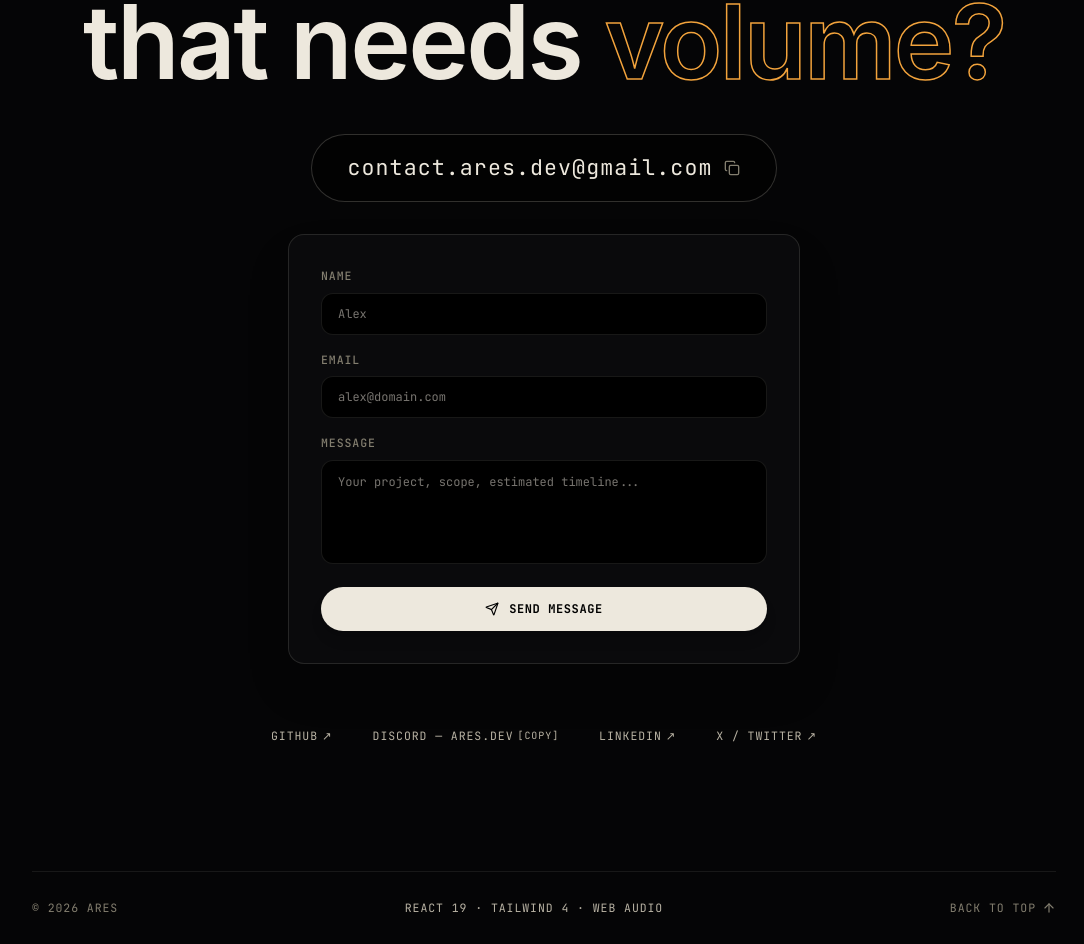
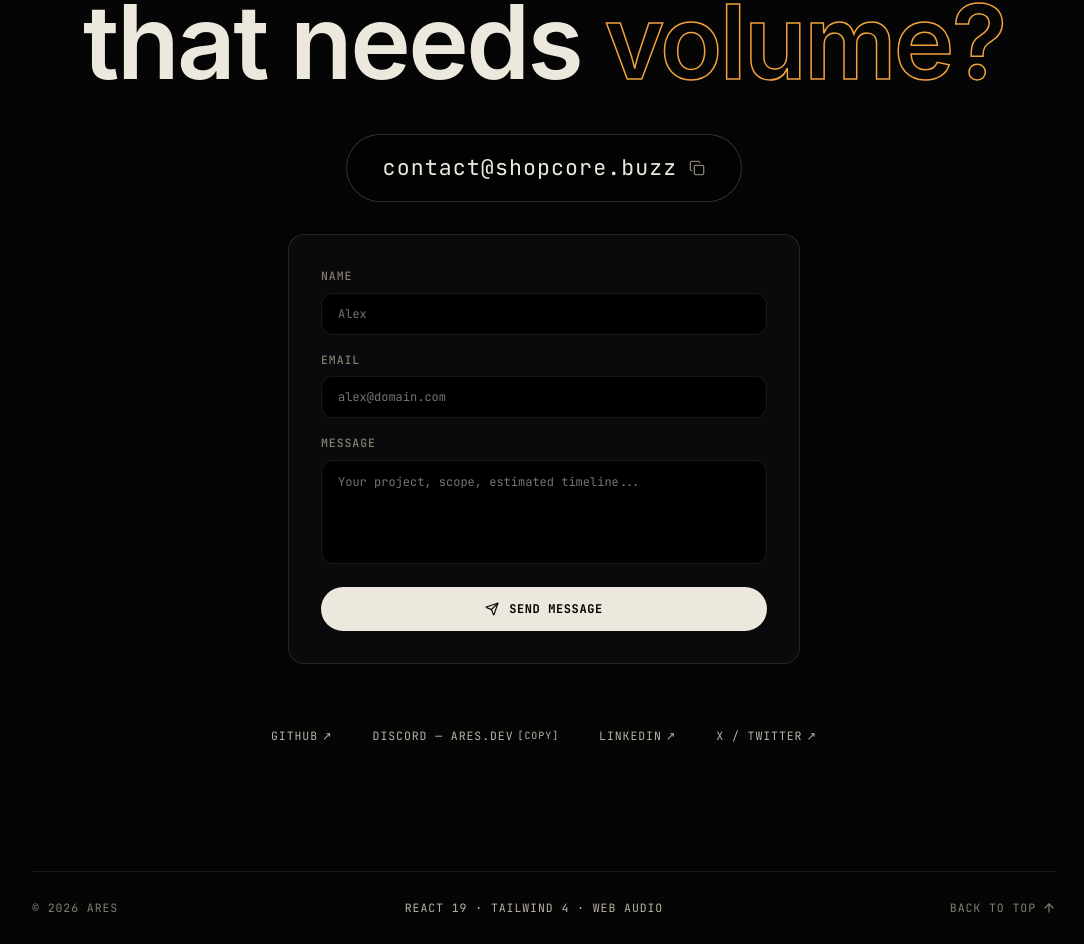
Before and after one commit to Apnkk/portfolio, a React (Vite) app: page / in a window 1280 px wide. Shown: the part 7794-8738 px from the top of the page, without its empty margins (96-1180 px from the left). Built offline with nearby package versions, Linux system fonts and the light colour scheme; a web font is replaced by a local one.

Commit message:
chore: update contact email to contact@shopcore.buzz

```diff
--- a/src/data/portfolioData.ts
+++ b/src/data/portfolioData.ts
@@ -24,7 +24,7 @@ export const portfolioData: PortfolioData = {
         en: "Available for contracts & full-stack builds — vibe coder in France"
       }
     },
-    email: "contact.ares.dev@gmail.com",
+    email: "contact@shopcore.buzz",
     resumeUrl: "#contact"
   },
   stats: [
```
